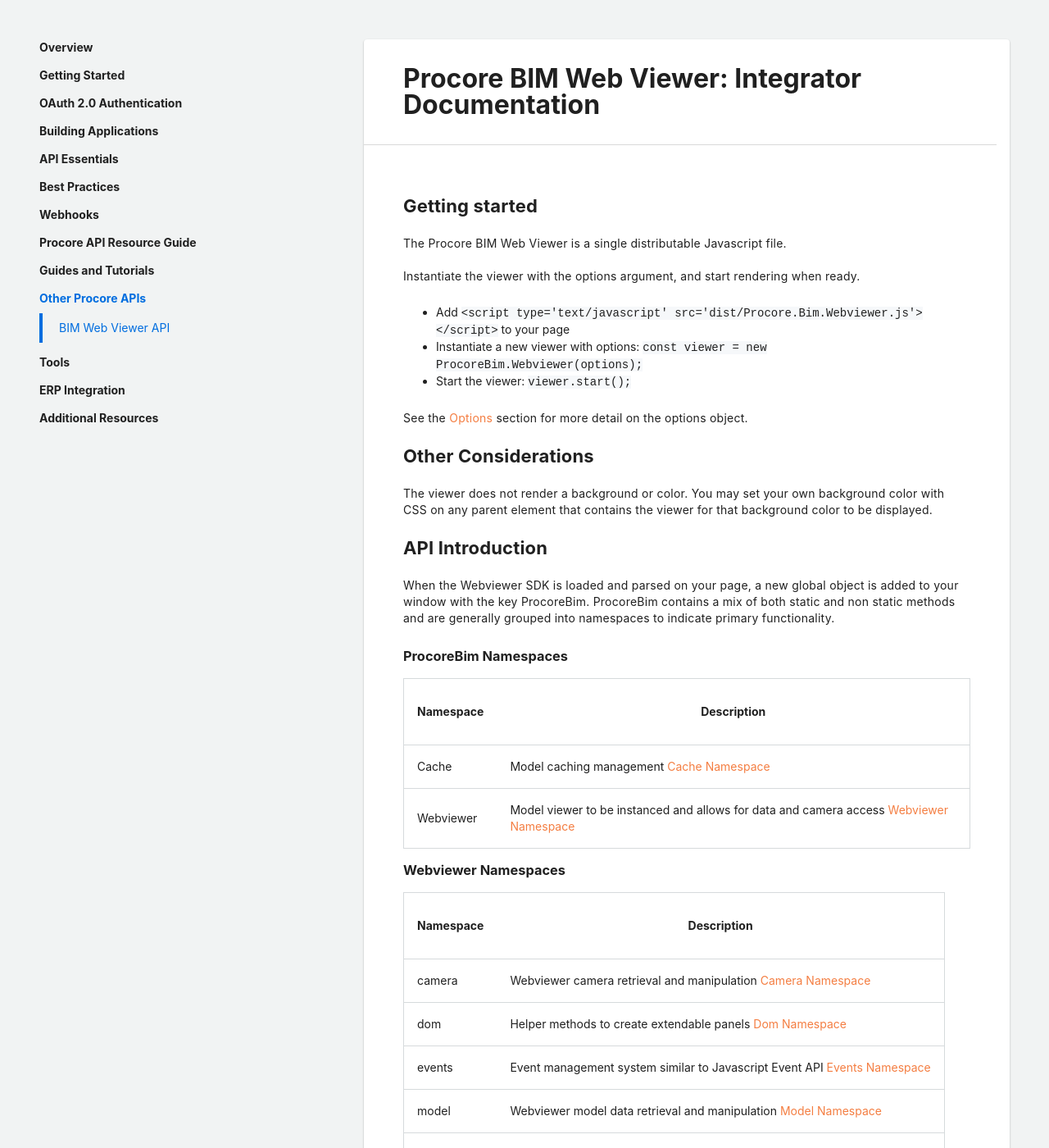
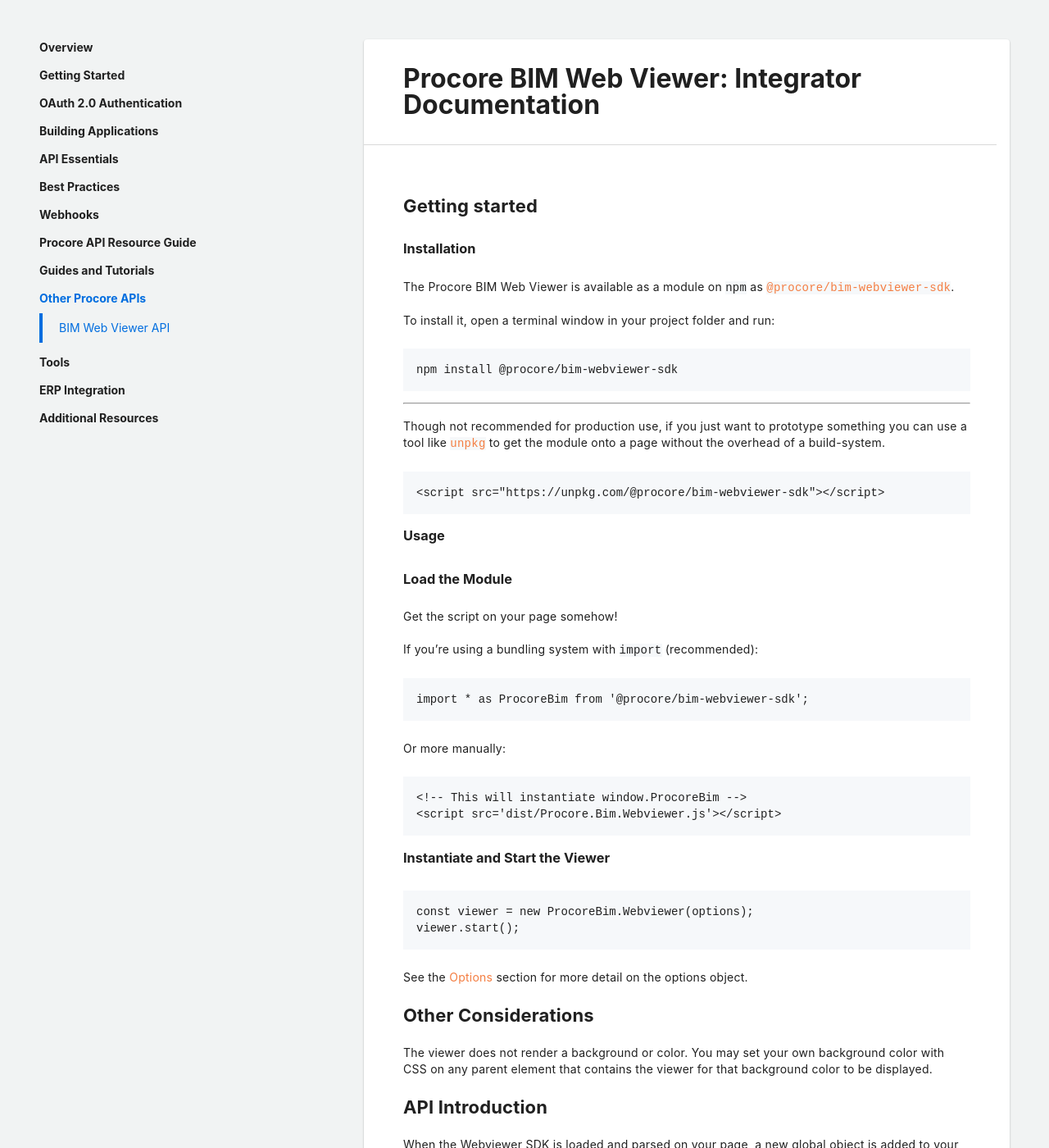
Before and after one commit to procore/documentation, a Jekyll site: the page built from other_procore_apis/bim_web_viewer.md, in a window 1280 px wide and 1400 px high. Shown: the whole window at 82% size. Built offline with Jekyll 4.4.1, drawn with Linux system fonts in a browser that asks for light colours.

Commit message:
Update installation docs

````diff
--- a/other_procore_apis/bim_web_viewer.md
+++ b/other_procore_apis/bim_web_viewer.md
@@ -11,13 +11,57 @@ section_title: Other Procore APIs
 
 <p class="heading-link-container"><a class="heading-link" href="#getting-started"></a></p>
 
-The Procore BIM Web Viewer is a single distributable Javascript file.
-
-Instantiate the viewer with the options argument, and start rendering when ready.
-
-- Add `<script type='text/javascript' src='dist/Procore.Bim.Webviewer.js'></script>` to your page
-- Instantiate a new viewer with options: `const viewer = new ProcoreBim.Webviewer(options);`
-- Start the viewer: `viewer.start();`
+### Installation
+
+<p class="heading-link-container"><a class="heading-link" href="#installation"></a></p>
+
+The Procore BIM Web Viewer is available as a module on `npm` as [`@procore/bim-webviewer-sdk`](https://www.npmjs.com/package/@procore/bim-webviewer-sdk).
+
+To install it, open a terminal window in your project folder and run:
+
+```sh
+npm install @procore/bim-webviewer-sdk
+```
+
+---
+
+Though not recommended for production use, if you just want to prototype something you can use a tool like [`unpkg`](https://unpkg.com/) to get the module onto a page without the overhead of a build-system.
+
+```html
+<script src="https://unpkg.com/@procore/bim-webviewer-sdk"></script>
+```
+
+### Usage
+
+<p class="heading-link-container"><a class="heading-link" href="#usage"></a></p>
+
+### Load the Module
+
+<p class="heading-link-container"><a class="heading-link" href="#load-the-module"></a></p>
+
+Get the script on your page somehow!
+
+If you're using a bundling system with `import` (recommended):
+
+```js
+import * as ProcoreBim from '@procore/bim-webviewer-sdk';
+```
+
+Or more manually:
+
+```html
+<!-- This will instantiate window.ProcoreBim -->
+<script src='dist/Procore.Bim.Webviewer.js'></script>
+```
+
+### Instantiate and Start the Viewer
+
+<p class="heading-link-container"><a class="heading-link" href="#instantiate-and-start-the-viewer"></a></p>
+
+```js
+const viewer = new ProcoreBim.Webviewer(options);
+viewer.start();
+```
 
 See the [Options](#options) section for more detail on the options object.
 
````
